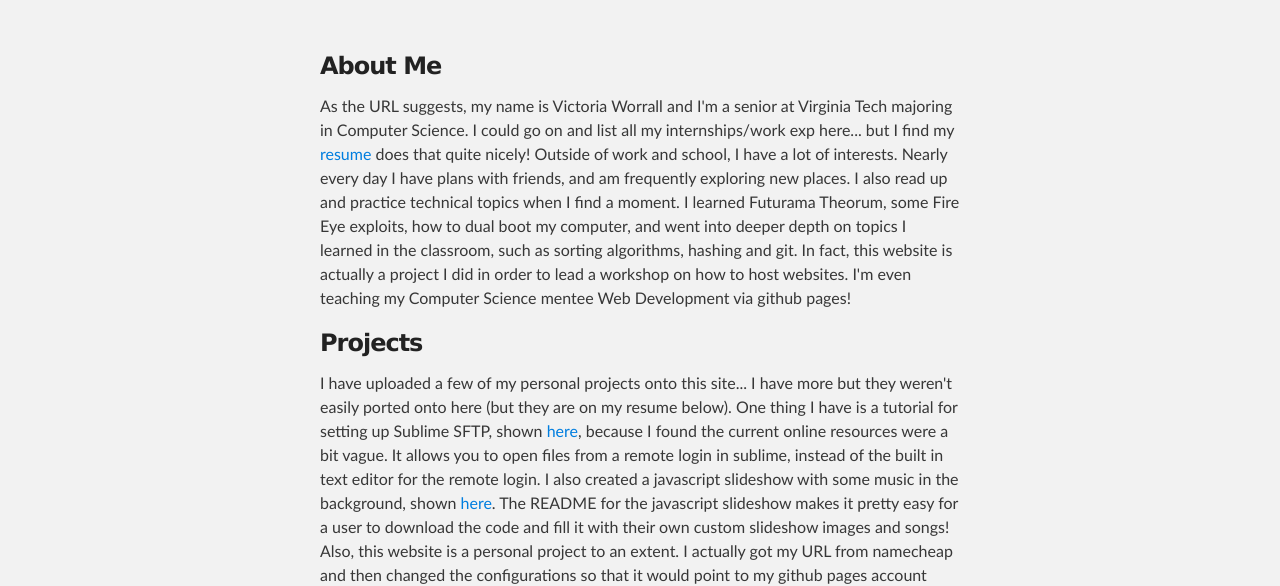
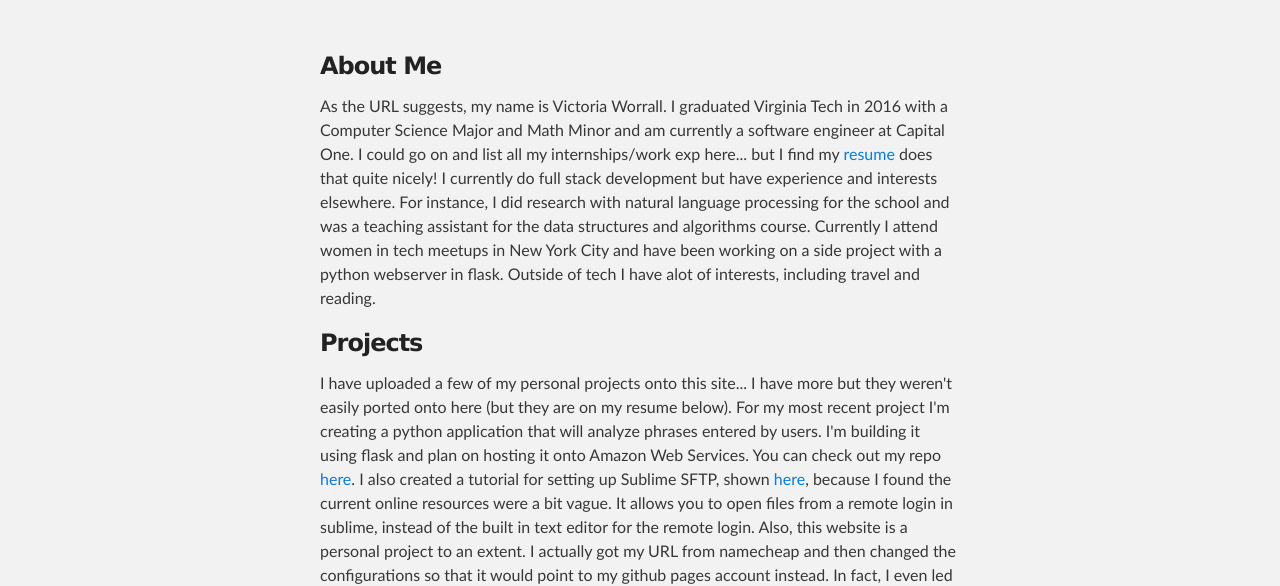
Before and after one commit to victoriaworrall/victoriaworrall.github.io, a plain HTML site: page index.html in a window 1280 px wide. Shown: the part 176-762 px from the top of the page. Drawn offline with Linux system fonts and the light colour scheme.

Commit message:
updating personal site content and resume

```diff
--- a/index.html
+++ b/index.html
@@ -28,12 +28,11 @@
     <div id="main_content_wrap" class="outer">
       <section id="main_content" class="inner">
         <h3> About Me </h3>
-<p> As the URL suggests, my name is Victoria Worrall and I'm a senior at Virginia Tech majoring in Computer Science. I could go on and list all my internships/work exp here... but I find my <a href="http://victoriaworrall.com/files/resume.pdf">resume</a> does that quite nicely! Outside of work and school, I have a lot of interests. Nearly every day I have plans with friends, and am frequently exploring new places. I also read up and practice technical topics when I find a moment. I learned Futurama Theorum, some Fire Eye exploits, how to dual boot my computer, and went into deeper depth on topics I learned in the classroom, such as sorting algorithms, hashing and git. In fact, this website is actually a project I did in order to lead a workshop on how to host websites. I'm even teaching my Computer Science mentee Web Development via github pages!
+<p> As the URL suggests, my name is Victoria Worrall. I graduated Virginia Tech in 2016 with a Computer Science Major and Math Minor and am currently a software engineer at Capital One. I could go on and list all my internships/work exp here... but I find my <a href="http://victoriaworrall.com/files/resume.pdf">resume</a> does that quite nicely! I currently do full stack development but have experience and interests elsewhere. For instance, I did research with natural language processing for the school and was a teaching assistant for the data structures and algorithms course. Currently I attend women in tech meetups in New York City and have been working on a side project with a python webserver in flask. Outside of tech I have alot of interests, including travel and reading.
 </p>
 
 <h3> Projects </h3>
-<p>I have uploaded a few of my personal projects onto this site... I have more but they weren't easily ported onto here (but they are on my resume below). One thing I have is a tutorial for setting up Sublime SFTP, shown <a href="http://victoriaworrall.com/SFTPforSublime.html">here</a>, because I found the current online resources were a bit vague. It allows you to open files from a remote login in sublime, instead of the built in text editor for the remote login.
-I also created a javascript slideshow with some music in the background, shown <a href="http://victoriaworrall.com/happyvalentinesday/Zak.html">here</a>. The README for the javascript slideshow makes it pretty easy for a user to download the code and fill it with their own custom slideshow images and songs! Also, this website is a personal project to an extent. I actually got my URL from namecheap and then changed the configurations so that it would point to my github pages account instead. There are some more projects here on my <a href="http://victoriaworrall.com/files/resume.pdf">resume</a>. Its last updated September 2015.</p>
+<p>I have uploaded a few of my personal projects onto this site... I have more but they weren't easily ported onto here (but they are on my resume below). For my most recent project I'm creating a python application that will analyze phrases entered by users. I'm building it using flask and plan on hosting it onto Amazon Web Services. You can check out my repo <a href="https://github.com/victoriaworrall/python_aws_app">here</a>. I also created a tutorial for setting up Sublime SFTP, shown <a href="http://victoriaworrall.com/SFTPforSublime.html">here</a>, because I found the current online resources were a bit vague. It allows you to open files from a remote login in sublime, instead of the built in text editor for the remote login.  Also, this website is a personal project to an extent. I actually got my URL from namecheap and then changed the configurations so that it would point to my github pages account instead. In fact, I even led a workshop at Virginia Tech where I taught people how to use github pages and alias a domain name. There are some more projects here on my <a href="http://victoriaworrall.com/files/resume.pdf">resume</a>. Its last updated September 2016.</p>
       </section>
     </div>
 
```
Also changed, not shown: 1 other file.
